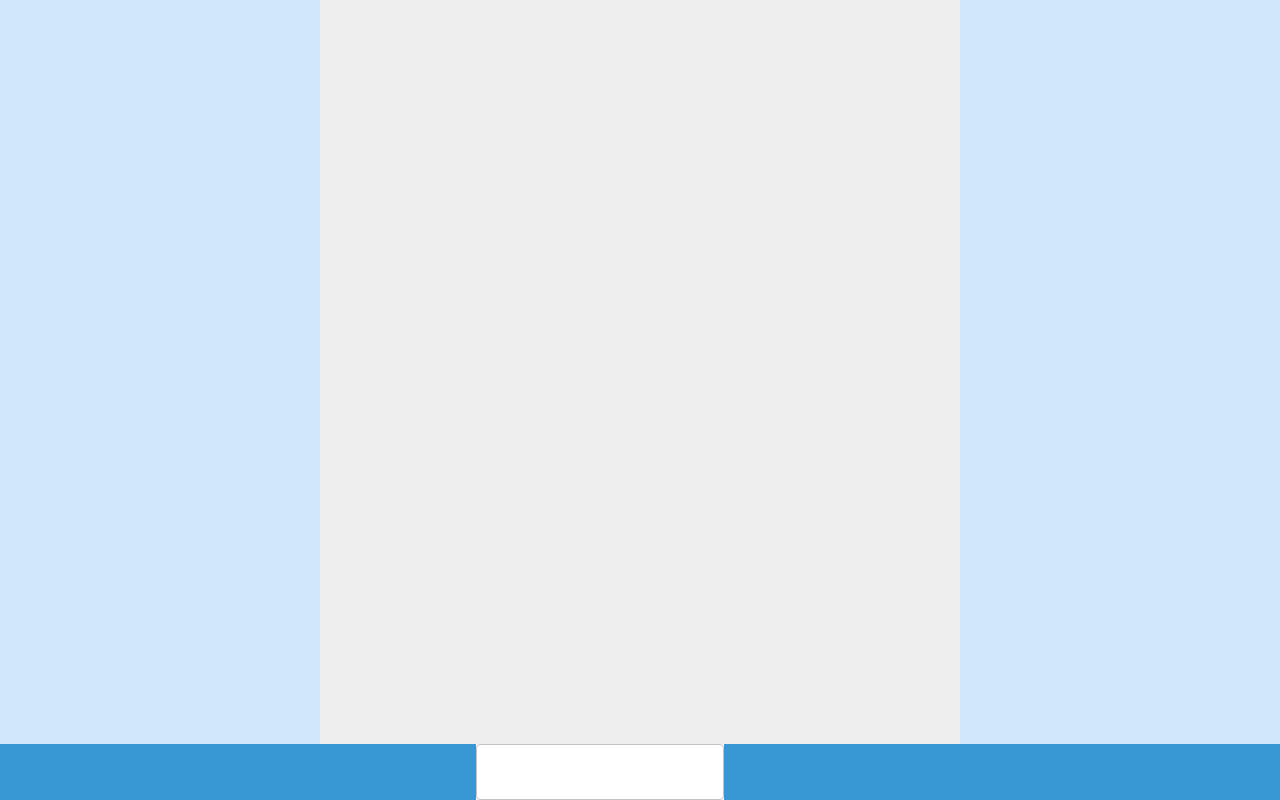
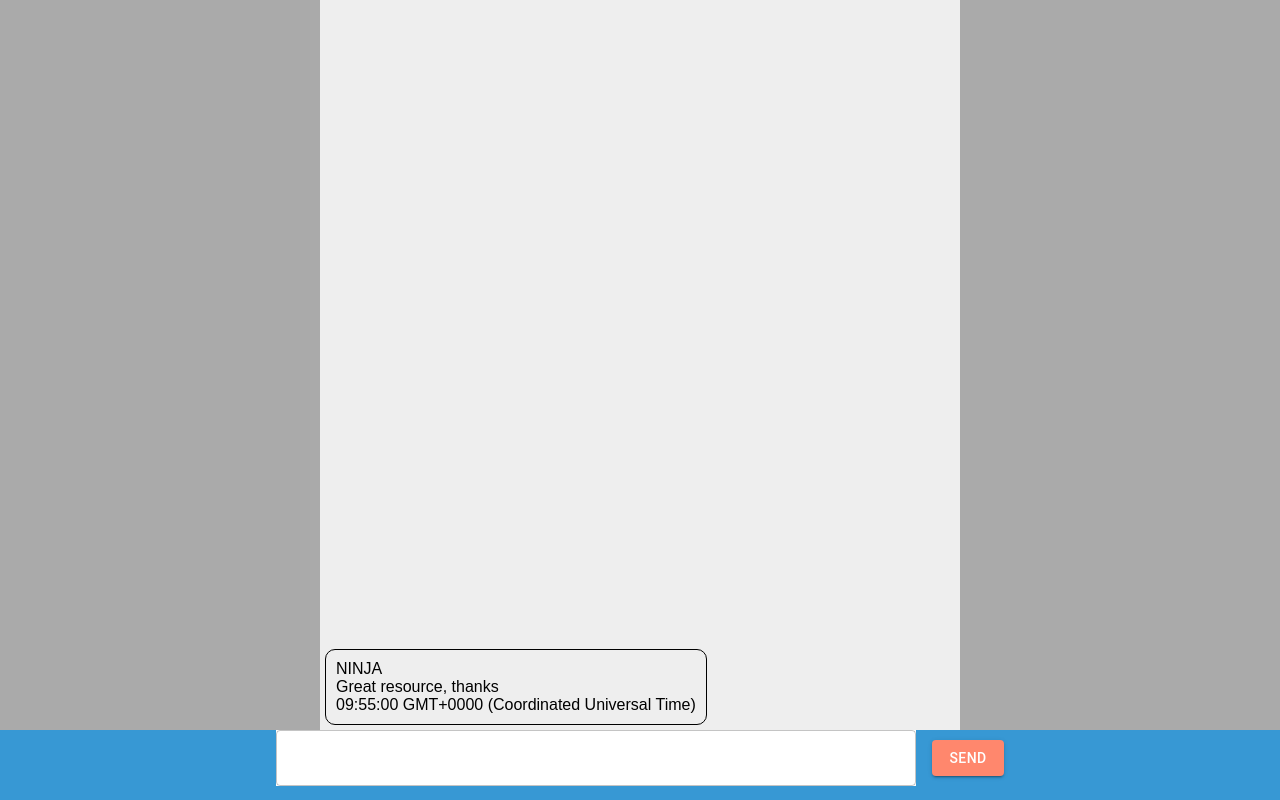
Before and after one commit to mary92/chat-app, a React app in the folder src/frontend/: page / in a window 1280 px wide. Built offline with nearby package versions, Linux system fonts and the light colour scheme; no server answers.

Commit message:
Working list messages request

```diff
--- a/src/frontend/package.json
+++ b/src/frontend/package.json
@@ -17,6 +17,7 @@
     "@emotion/react": "latest",
     "@emotion/styled": "latest",
     "@mui/material": "latest",
+    "@mui/styles": "latest",
     "react": "^17.0.0",
     "react-dom": "^17.0.0"
   },
@@ -25,6 +26,8 @@
     "@types/react-dom": "^16.0.5",
     "@types/webpack": "4.1.4",
     "html-webpack-plugin": "^4.5.2",
+    "mobx": "latest",
+    "mobx-react": "latest",
     "ts-loader": "^6.2.1",
     "typescript": "^3.4.3",
     "webpack": "^4.41.5",
--- a/src/frontend/src/App.tsx
+++ b/src/frontend/src/App.tsx
@@ -1,47 +1,55 @@
-import React from 'react';
+import React, { useEffect, useState } from 'react';
 import Box from '@mui/material/Box';
-import { createTheme, ThemeProvider } from '@mui/material/styles';
+import { createTheme, ThemeProvider  } from '@mui/material/styles';
 import Stack from '@mui/material/Stack';
 import { Button, TextField } from '@mui/material';
+import { ChatLayout } from './components/ChatLayout';
+import { createChatLayoutStore, IChatBubbleView, updateChatBubblesData } from './logic/ChatLayoutStore';
+import { IListMessageResponse, listMessagesRequest } from './utils/request-helper';
+import { convertListMessageResponseToIChatBubbleViewArray } from './utils/response-converter';
 
 export default function App()
 {
-    // Backgrond image
-    //   MessageBubble array - others positioned left, mine right
-    //   Bottom bar
-    //     Text field
-    //     Send button
-    const theme = createTheme({
-        components: {
-          // Name of the component
-          MuiContainer: {
-            styleOverrides: {
-              // Name of the slot
-              maxWidthSm: {
-                // Some CSS
-                fontSize: '1rem',
-              },
-            },
-          },
-        },
-      });
+  const theme = createTheme();
+  const chatBubblesData: IChatBubbleView[] = [
+    {
+      author: "NINJA",
+      message: "Great resource, thanks",
+      timestamp: new Date(2018,2,10,9,55).toTimeString(),
+      direction: "left"
+    }
+  ];
+  const [store] = useState(createChatLayoutStore(chatBubblesData));
+
+  useEffect(() => {
+    const fetchLatestMessages = async () => {
+      try {
+        const listMessageResponse: IListMessageResponse = await listMessagesRequest();
+        const chatBubbleViewArray = convertListMessageResponseToIChatBubbleViewArray(listMessageResponse);
+        updateChatBubblesData(store, chatBubbleViewArray);
+      }
+      catch (error) {
+        console.log(`Something went wrong with data update`);
+      };
+    };
+    fetchLatestMessages();
+    const timer = setInterval(fetchLatestMessages, 500);
+    return () => clearInterval(timer);
+  }, []);
 
   return <ThemeProvider theme={theme}>
-        <Stack spacing={2}
-            justifyContent="center"
-            alignItems="center"
-            sx={{ bgcolor: '#cfe8fc' }}>
-            <Box sx={{ bgcolor: '#eeeeee', height: '100vh', width: '640px' }} >
-            </Box>
-            <Box sx={{ bgcolor: '#3798d4', width: '100%', position: "fixed", bottom: "0px" }} >
+    <ChatLayout store={store}></ChatLayout>
+    <Box sx={{ bgcolor: '#3798d4', width: '100%', position: "fixed", bottom: "0px", height: "70px" }} >
       <Stack spacing={2}
         justifyContent="center"
         alignItems="center"
         direction="row">
-                    <TextField sx={{ bgcolor: '#ffffff' }}></TextField>
-                    <Button></Button>
+        <TextField sx={{ bgcolor: '#ffffff', width: '50%' }}></TextField>
+        <Button variant="contained" sx={{
+          width: 72,
+          bgcolor: '#ff876d',
+        }}>Send</Button>
       </Stack>
     </Box>
-        </Stack>
   </ThemeProvider>
 }
--- /dev/null
+++ b/src/frontend/src/components/ChatLayout.tsx
@@ -0,0 +1,49 @@
+
+import React from 'react';
+import { observer } from 'mobx-react';
+import { Theme } from '@mui/material/styles';
+import { createStyles, makeStyles } from "@mui/styles";
+import Stack from '@mui/material/Stack';
+import { IChatLayoutStore } from 'src/logic/ChatLayoutStore';
+
+export interface IChatLayoutProps {
+    store: IChatLayoutStore;
+}
+
+const useStyles = makeStyles((_theme: Theme) => createStyles({
+    bubbleContainer: {
+        width: "100%",
+        display: "flex"
+    },
+    bubble: {
+        border: "0.5px solid black",
+        borderRadius: "10px",
+        margin: "5px",
+        padding: "10px",
+        display: "inline-block"
+    }
+}));
+
+const ChatLayoutInternal = (props: IChatLayoutProps): JSX.Element => {
+    const classes = useStyles();
+
+    const chatBubbles = props.store.chatBubblesData.map((obj, i = 0) => (
+        <div className={`${classes.bubbleContainer}`}
+            style={{ justifyContent: obj.direction === "right" ? 'flex-end' : 'flex-start' }}
+            key={i} >
+            <div key={i++} className={classes.bubble}>
+                <div>{obj.author}</div>
+                <div>{obj.message}</div>
+                <div>{obj.timestamp}</div>
+            </div>
+        </div >
+    ));
+    return <Stack sx={{ bgcolor: '#aaaaaa' }} direction='row' alignItems='center' justifyContent='center' >
+        <Stack sx={{ bgcolor: '#eeeeee', height: 'calc(100vh - 70px)', maxWidth: '640px', width: '100%', bottom: "70px", overflowY: 'scroll' }}
+            direction="column-reverse"
+        >{chatBubbles}
+        </Stack>
+    </Stack>
+};
+
+export const ChatLayout = observer(ChatLayoutInternal);
--- a/src/frontend/src/index.html
+++ b/src/frontend/src/index.html
@@ -6,7 +6,7 @@
     <meta http-equiv="X-UA-Compatible" content="ie=edge">
     <title>Chat app</title>
 </head>
-<body style="margin: 0">
+<body style="margin: 0;  font-family: 'Fira Sans', 'Arial', sans-serif">
     <!-- React app root element -->
     <div id="root"></div>
 </body>
--- /dev/null
+++ b/src/frontend/src/logic/ChatLayoutStore.ts
@@ -0,0 +1,29 @@
+import { action, observable } from 'mobx';
+
+export interface IChatBubbleView {
+    author: string;
+    message: string;
+    timestamp: string;
+    direction: string;
+}
+
+export interface IChatLayoutStore {
+    chatBubblesData: IChatBubbleView[]
+  }
+
+  export const createChatLayoutStore = (
+    chatBubblesData: IChatBubbleView[]
+  ): IChatLayoutStore => {
+    return observable({
+        chatBubblesData
+    });
+  };
+
+  // Actions
+
+  export const updateChatBubblesData: (
+    store: IChatLayoutStore,
+    chatBubblesData: IChatBubbleView[]
+  ) => void = action((store: IChatLayoutStore,chatBubblesData: IChatBubbleView[]): void => {
+      store.chatBubblesData = chatBubblesData;
+  });
--- /dev/null
+++ b/src/frontend/src/utils/request-helper.ts
@@ -0,0 +1,15 @@
+export interface IListMessageEntry {
+    _id: string;
+    message: string;
+    author : string;
+    timestamp: number,
+    token: string;
+}
+
+export type IListMessageResponse = IListMessageEntry[];
+
+export const listMessagesRequest = async (): Promise<IListMessageResponse> => {
+    const res = await fetch("https://chatty.kubernetes.doodle-test.com/api/chatty/v1.0?token=u4wbEFmRn3Et");
+    const jsonResult =  await res.json();
+    return jsonResult as IListMessageResponse;
+}
--- /dev/null
+++ b/src/frontend/src/utils/response-converter.ts
@@ -0,0 +1,19 @@
+import { IChatBubbleView } from "src/logic/ChatLayoutStore";
+import { IListMessageResponse } from "./request-helper";
+
+const currentUser = "Tom";
+
+export const convertListMessageResponseToIChatBubbleViewArray = (response: IListMessageResponse): IChatBubbleView[] => {
+    const chatBubbleViewArray : IChatBubbleView[] = [];
+
+    response.reverse().forEach(responseEntry => {
+        chatBubbleViewArray.push({
+            author: responseEntry.author,
+            message: responseEntry.message,
+            timestamp: new Date(responseEntry.timestamp).toISOString(),
+            direction: currentUser === responseEntry.author ? "right" :"left"
+          });
+    });
+
+    return chatBubbleViewArray;
+};
--- a/src/frontend/webpack.config.js
+++ b/src/frontend/webpack.config.js
@@ -10,6 +10,7 @@ module.exports = {
     resolve: {
         extensions: ['.ts', '.tsx', '.js']
     },
+    devtool: "#eval-source-map",
     module: {
         rules: [
             {
```
Also changed, not shown: src/frontend/src/components/MessageBar.tsx (added, +19 -0 lines), 1 other file (tests, documents, lock files or other folders). Lines whose indentation alone changed are shown as unchanged.
